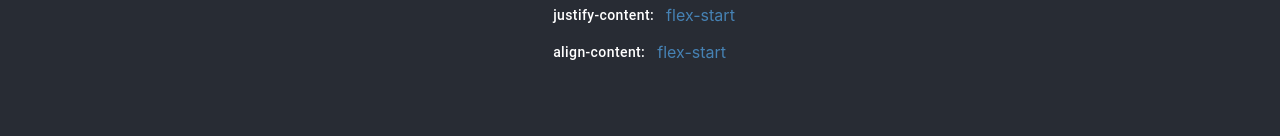
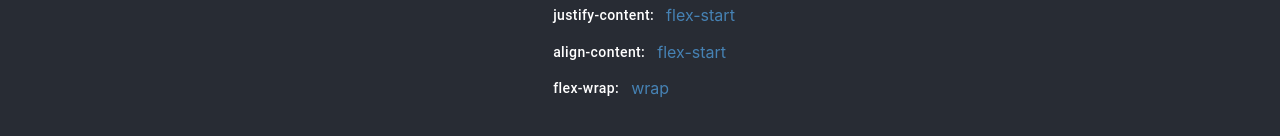
Before and after one commit to sgehrman/react-example, a React (Create React App) app: page / in a window 1280 px wide. Shown: the part 546-682 px from the top of the page. Built offline with nearby package versions, Linux system fonts and the light colour scheme; the HTML template or start-up script is replaced by a standard one.

Commit message:
added wrap

```diff
--- a/src/components/FlexContainer.js
+++ b/src/components/FlexContainer.js
@@ -9,6 +9,7 @@ function FlexContainer() {
   const [alignContent, setAlignContent] = React.useState('flex-start')
   const [justifyContent, setJustifyContent] = React.useState('flex-start')
   const [flexDirection, setFlexDirection] = React.useState('row')
+  const [flexWrap, setFlexWrap] = React.useState('wrap')
 
   const boxes = []
 
@@ -16,6 +17,7 @@ function FlexContainer() {
     boxes.push(<NumberBox key={i} title={i.toString()} />)
   }
 
+  const flexWrapOptions = ['wrap', 'nowrap']
   const flexDirectionOptions = ['row', 'column']
   const alignItemsOptions = ['stretch', 'center', 'flex-start', 'flex-end']
   const alignContentsOptions = ['stretch', 'center', 'flex-start', 'flex-end', 'space-between', 'space-around']
@@ -43,6 +45,9 @@ function FlexContainer() {
       case 'flex-direction':
         setFlexDirection(item)
         break
+      case 'flex-wrap':
+        setFlexWrap(item)
+        break
       default:
         console.log('onMenuSelect: default case hit.')
         break
@@ -50,10 +55,11 @@ function FlexContainer() {
   }
 
   const boxContainer = {
+    overflow: 'auto',
     border: '6px solid black',
     padding: '10px',
     display: 'flex',
-    flexWrap: 'wrap',
+    flexWrap,
     height: '40vh',
     width: '60vw',
     maxHeight: '400px',
@@ -91,6 +97,10 @@ function FlexContainer() {
             <FlexPopupMenu title="align-content" options={alignContentsOptions} onMenuSelect={onMenuSelect} />
             <div className={styles.controlMenuValue}>{alignContent}</div>
           </div>
+          <div className={styles.controlMenuItem}>
+            <FlexPopupMenu title="flex-wrap" options={flexWrapOptions} onMenuSelect={onMenuSelect} />
+            <div className={styles.controlMenuValue}>{flexWrap}</div>
+          </div>
         </div>
       </div>
     </div>
--- a/src/scss/NumberBox.module.scss
+++ b/src/scss/NumberBox.module.scss
@@ -1,6 +1,8 @@
 .box {
   height: 35px;
   width: 35px;
+  min-height: 35px;
+  min-width: 35px;
   margin: 6px;
   border: 1px solid steelblue;
   display: flex;
@@ -13,4 +15,6 @@
 
   height: 45px;
   width: 45px;
+  min-height: 45px;
+  min-width: 45px;
 }
```
